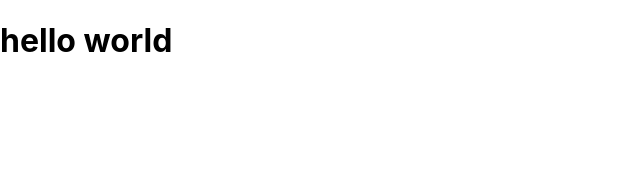
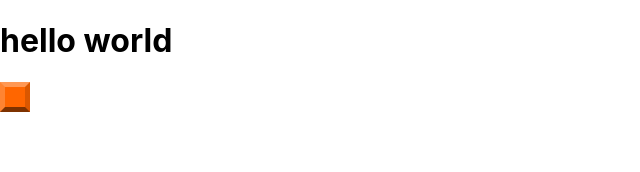
Before and after one commit to noltron000-coursework/tetris, a React (Create React App) app: page / in a window 1280 px wide. Shown: the top 172 px of the page, without its empty margins (0-640 px from the left). Built offline with nearby package versions, Linux system fonts and the light colour scheme.

Commit message:
grid square is functional

```diff
--- a/src/css/app.css
+++ b/src/css/app.css
@@ -1,3 +1,81 @@
+
+:root {
+	--bg-color: rgba(150, 150, 150, 1);
+
+	/* Border Colors are all transparent colors. These will tint or shade the background color of the square. */
+	--border-left-color: rgba(255, 255, 255, 0.20);
+	--border-top-color: rgba(255, 255, 255, 0.33);
+	--border-right-color: rgba(0, 0, 0, 0.15);
+	--border-bottom-color: rgba(0, 0, 0, 0.5);
+
+	/* Square Colors:  background colors for the squares.*/
+	--color-0: #eaeaea;
+	--color-1: #ff6600;
+	--color-2: #eec900;
+	--color-3: #0000ff;
+	--color-4: #cc00ff;
+	--color-5: #00ff00;
+	--color-6: #66ccff;
+	--color-7: #ff0000;
+
+	/* Button Colors */
+	--button-color-t: rgba(200, 200, 200, 1);
+	--button-color-r: rgba(150, 150, 150, 1);
+	--button-color-b: rgba(120, 120, 120, 1);
+	--button-color-l: rgba(222, 222, 222, 1);
+
+	/* Numbers define values that will be used throughout the CSS.
+	--tile-size: 20px for example will set size of the grid squares. */
+	--cols: 10;
+	--rows: 18;
+	--tile-size: 20px;
+	--border-width: 5px;
+}
+
+.color-0 {
+	background-color: var(--color-0);
+}
+
+.color-1 {
+	background-color: var(--color-1);
+}
+
+.color-2 {
+	background-color: var(--color-2);
+}
+
+.color-3 {
+	background-color: var(--color-3);
+}
+
+.color-4 {
+	background-color: var(--color-4);
+}
+
+.color-5 {
+	background-color: var(--color-5);
+}
+
+.color-6 {
+	background-color: var(--color-6);
+}
+
+.color-7 {
+	background-color: var(--color-7);
+}
+
+/* Grid Square */
+.square {
+	border-style: solid;
+	width: var(--tile-size);
+	height: var(--tile-size);
+	border-width: var(--border-width);
+	border-left-color: var(--border-left-color);
+	border-top-color: var(--border-top-color);
+	border-right-color: var(--border-right-color);
+	border-bottom-color: var(--border-bottom-color);
+}
+
 .app {
 	text-align: center;
 }
@@ -10,7 +88,7 @@
 
 .app-header {
 	background-color: #282c34;
-	min-height: 100vh;
+	min-height: 10vh;
 	display: flex;
 	flex-direction: column;
 	align-items: center;
--- a/src/jsx/app.jsx
+++ b/src/jsx/app.jsx
@@ -1,10 +1,15 @@
 import React, { Component } from 'react'
+
+import '../css/app.css'
+import Square from '../jsx/square.jsx'
 
 class app extends Component {
 	render() {
 		return (
 			<div>
 				<h1>hello world</h1>
+				<Square color='1'/>
+
 			</div>
 		)
 	}
--- /dev/null
+++ b/src/jsx/square.jsx
@@ -0,0 +1,11 @@
+import React, { Component } from 'react'
+
+// Represents a grid square with a color
+class Square extends Component {
+	render () {
+		const classes = `square color-${this.props.color}`
+		return <div className={classes} />
+	}
+}
+
+export default Square
```
